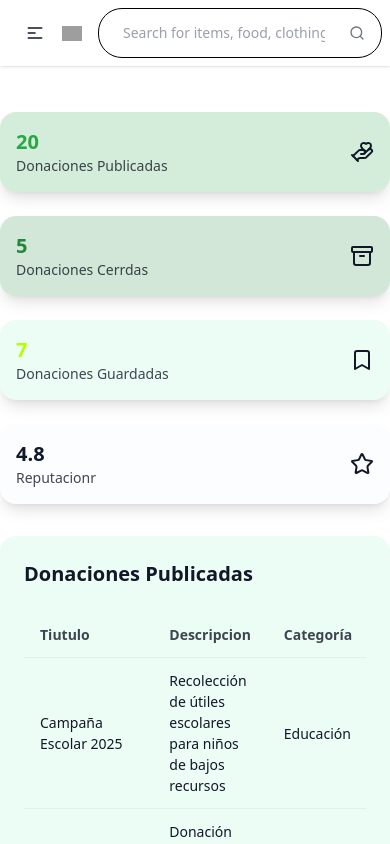
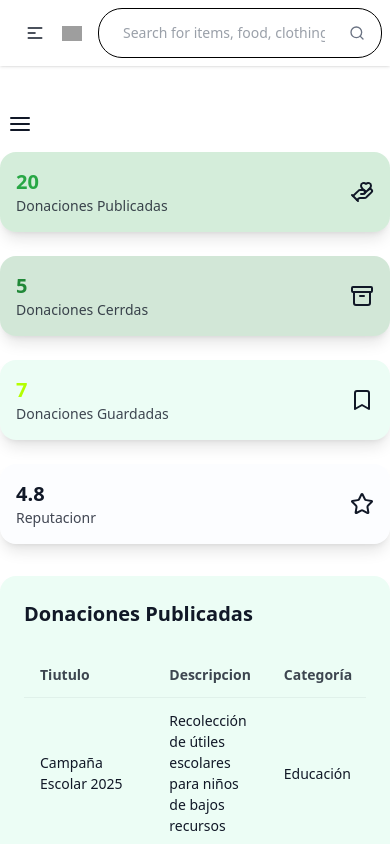
Before and after one commit to rfiguerac/ecoshare, a React (Vite) app: page /dashboard in a window 390 px wide. Shown: the top 844 px of the page. Built offline with nearby package versions, Linux system fonts and the light colour scheme; grey boxes are pictures that could not be loaded.

Commit message:
refactor: update dashboard layout and replace DashboardPage with DashboardHomePage

```diff
--- a/src/layouts/DashboardLayout.tsx
+++ b/src/layouts/DashboardLayout.tsx
@@ -1,4 +1,4 @@
-import { Home, Users, Settings, FileWarning, Tags, Bookmark, HandHeart, Package } from "lucide-react";
+import { Home, Users, Settings, FileWarning, Tags, Bookmark, HandHeart, Package, AlignJustify } from "lucide-react";
 
 export const DashboardLayout = ({ children, isAdmin }: { children: React.ReactNode, isAdmin: boolean }) => {
 
@@ -6,13 +6,12 @@ export const DashboardLayout = ({ children, isAdmin }: { children: React.ReactNo
         <div className="drawer lg:drawer-open">
             <input id="my-drawer-2" type="checkbox" className="drawer-toggle" />
             <div className="drawer-content flex flex-col items-center">
+                 <label htmlFor="my-drawer-2" className="drawer-button lg:hidden self-start mb-4 ml-2">
+                    <AlignJustify />
+                </label>
 
                 {children}
 
-
-                <label htmlFor="my-drawer-2" className="btn btn-primary drawer-button lg:hidden">
-                    Open drawer
-                </label>
             </div>
             <div className="drawer-side">
                 <label htmlFor="my-drawer-2" aria-label="close sidebar" className="drawer-overlay"></label>
--- a/src/router/index.tsx
+++ b/src/router/index.tsx
@@ -3,7 +3,7 @@ import { MainLayout } from "../layouts/MainLayout";
 import { MainPage } from "../pages/MainPage";
 import { NotFound } from "../pages/NotFound";
 import { DonationDetailsPage } from "../pages/DonationDetailsPage";
-import { Dashboard } from "../pages/DashboardPage";
+import { Dashboard } from "../pages/DashboardHomePage";
 
 export default function AppRouter() {
   return (
```
Also changed, not shown: src/pages/DashboardHomePage.tsx (renamed from src/pages/DashboardPage.tsx).
